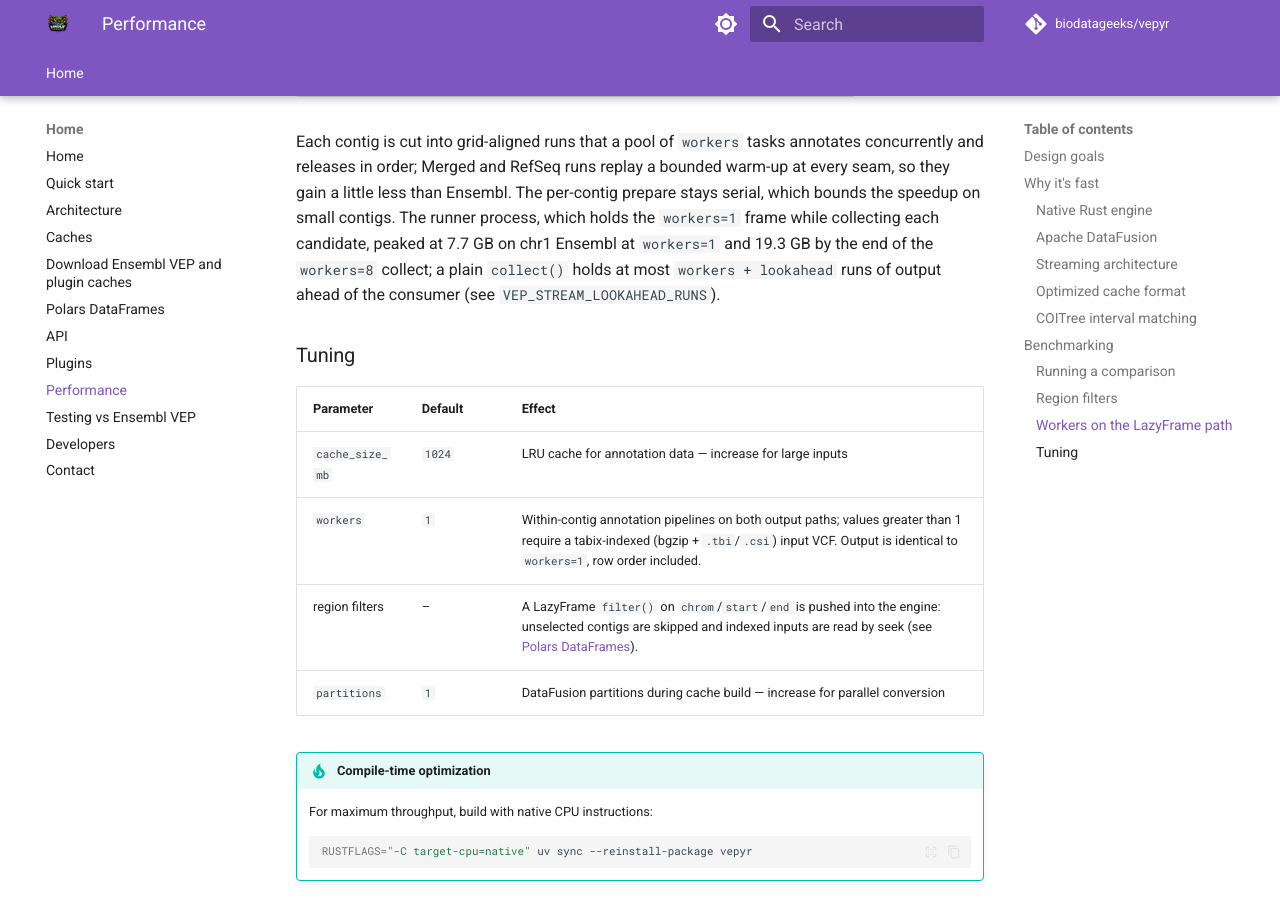
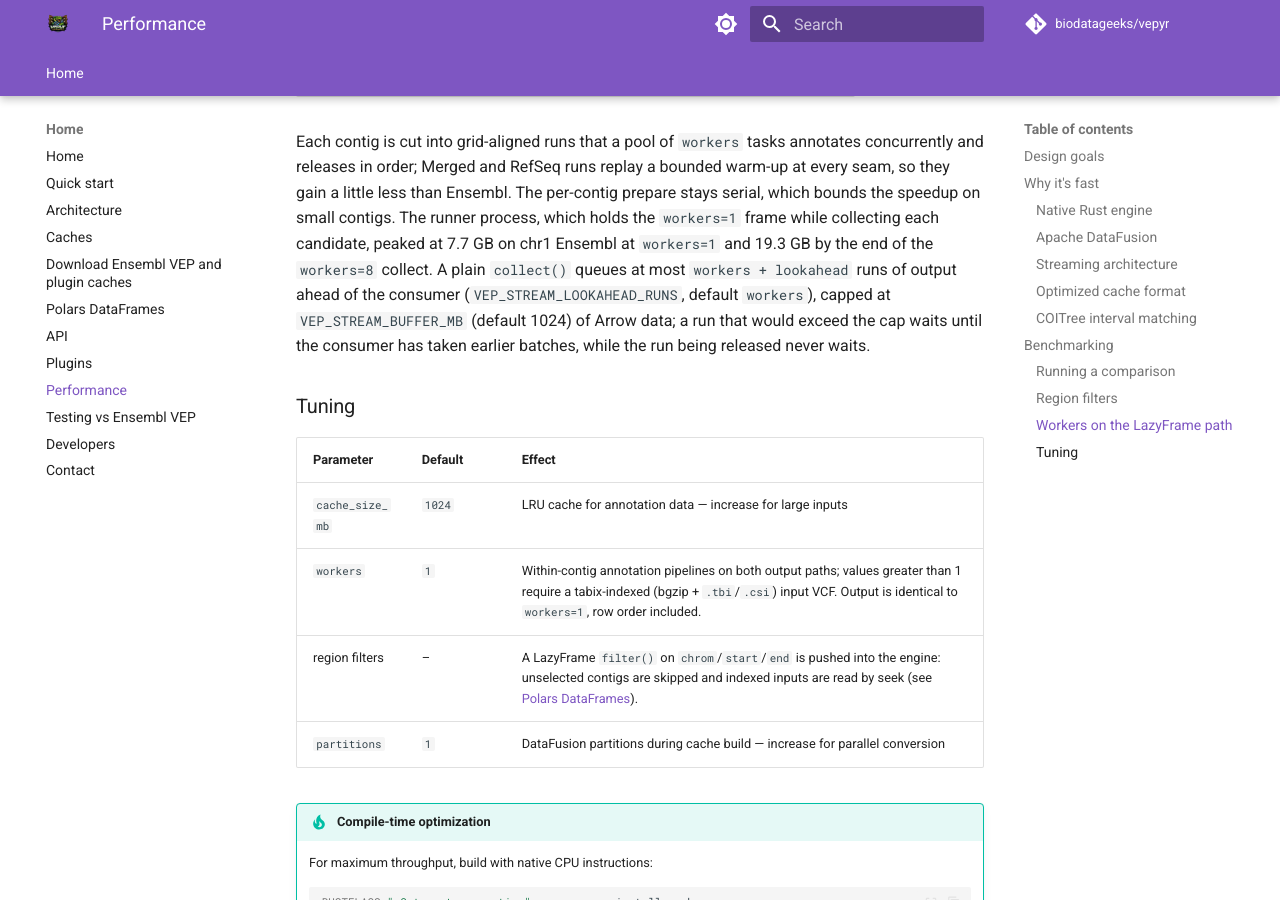
Before and after one commit to biodatageeks/vepyr, an MkDocs documentation site: the page built from docs/performance.md, in a window 1280 px wide and 900 px high, scrolled down 3782 px. Built offline with MkDocs 1.6.1 and Material for MkDocs 9.7.7, drawn with Linux system fonts in a browser that asks for light colours; comment, search, counter and statistics services are not loaded.

Commit message:
docs: state the queued-output bound of the LazyFrame run pool precisely
Co-Authored-By: Claude Fable 5.1 <noreply@anthropic.com>
Claude-Session: https://claude.ai/code/session_01S6yNXdApD5Y3ErnLgS6wKm

```diff
--- a/docs/performance.md
+++ b/docs/performance.md
@@ -125,9 +125,12 @@ bounded warm-up at every seam, so they gain a little less than Ensembl. The
 per-contig prepare stays serial, which bounds the speedup on small contigs. The
 runner process, which holds the `workers=1` frame while collecting each
 candidate, peaked at 7.7 GB on chr1 Ensembl at `workers=1` and 19.3 GB by the
-end of the `workers=8` collect; a plain `collect()` holds at most
-`workers + lookahead` runs of output ahead of the consumer (see
-`VEP_STREAM_LOOKAHEAD_RUNS`).
+end of the `workers=8` collect. A plain `collect()` queues at most
+`workers + lookahead` runs of output ahead of the consumer
+(`VEP_STREAM_LOOKAHEAD_RUNS`, default `workers`), capped at
+`VEP_STREAM_BUFFER_MB` (default 1024) of Arrow data; a run that would exceed
+the cap waits until the consumer has taken earlier batches, while the run
+being released never waits.
 
 ### Tuning
 
```
Also changed, not shown: src/vepyr/__init__.py (+5 -3 lines).
